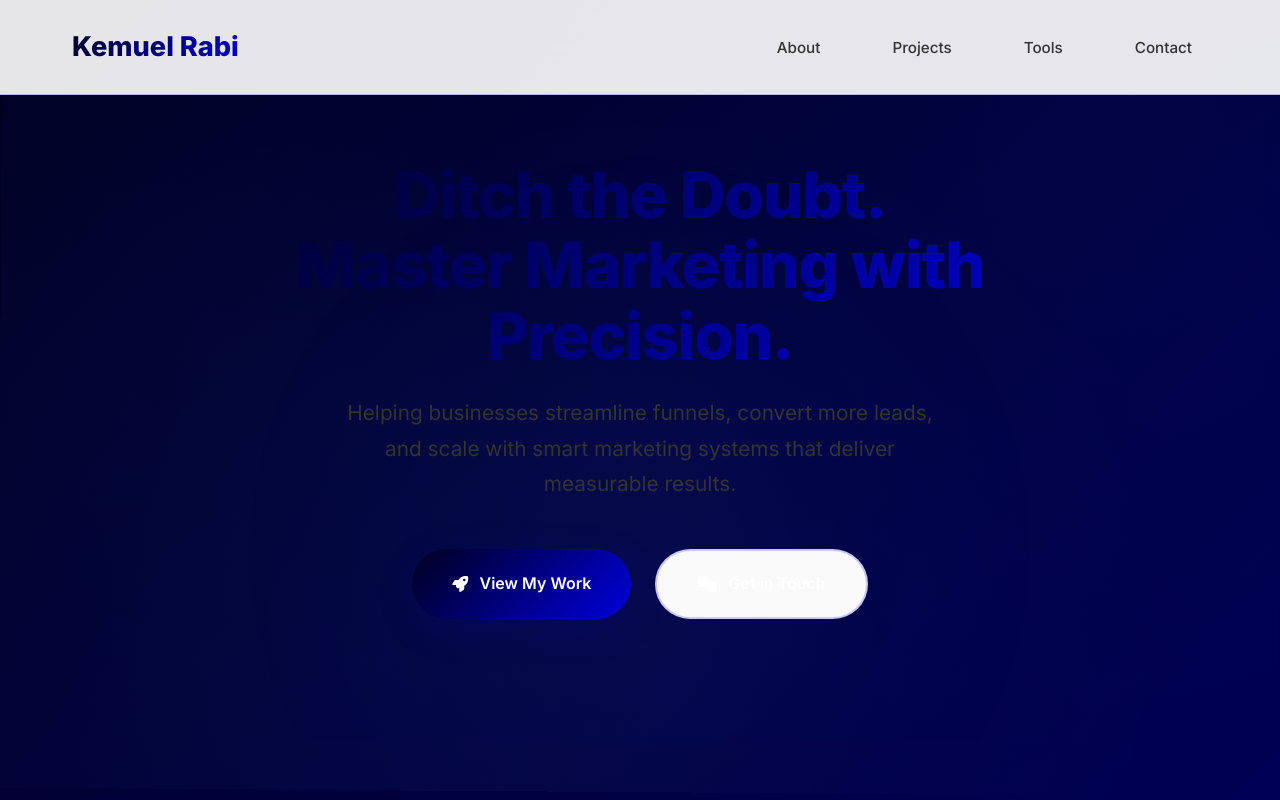
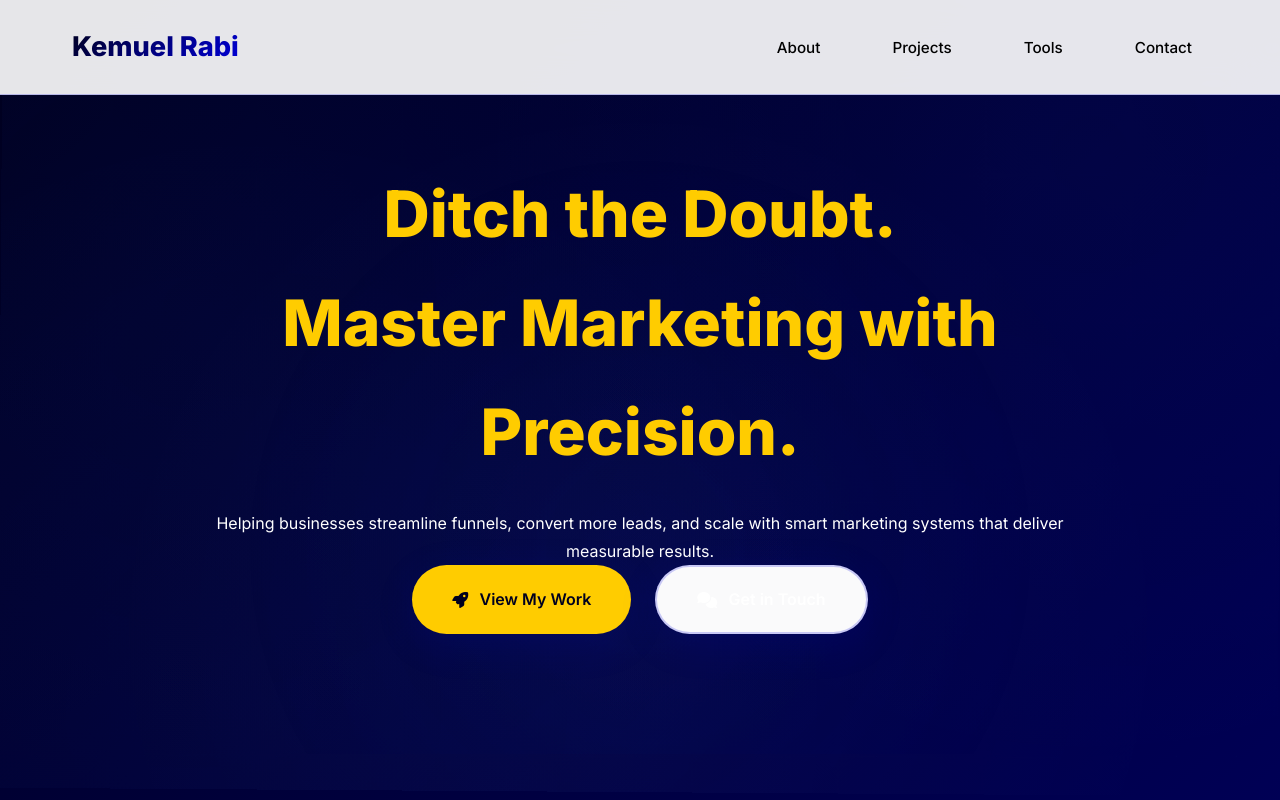
Before and after one commit to mktbykem/mktbykem.github.io, a plain HTML site: page index.html in a window 1280 px wide. Shown: the top 800 px of the page. Drawn offline with Linux system fonts and the light colour scheme; animation ran at ten frames a second.

Commit message:
Update index.html

```diff
--- a/index.html
+++ b/index.html
@@ -169,7 +169,7 @@
 
     .nav-links a {
       text-decoration: none;
-      color: var(--text-secondary); font-weight: 500;
+      color: black; font-weight: 500;
       font-weight: 500;
       font-size: 0.95rem;
       position: relative;
@@ -179,7 +179,7 @@
     }
 
     .nav-links a:hover {
-      color: var(--deep-blue);
+      color: var(--golden-yellow);
       background: var(--powder-blue);
       transform: translateY(-2px);
     }
@@ -218,15 +218,12 @@
     }
 
     .hero h1 {
-      font-size: clamp(2.8rem, 6vw, 4rem);
-      font-weight: 800;
-      margin-bottom: 1.5rem;
-      background: var(--gradient-primary);
-      -webkit-background-clip: text;
-      -webkit-text-fill-color: transparent;
-      background-clip: text;
-      line-height: 1.1;
-      letter-spacing: -0.02em;
+     font-size: clamp(2.8rem, 6vw, 4rem);
+     font-weight: 800;
+     margin-bottom: 1.5rem;
+     color: var(--golden-yellow);
+    }
+
     }
 
     .hero-subtitle {
@@ -261,8 +258,9 @@
     }
 
     .btn-primary {
-      background: var(--gradient-primary);
-      color: white;
+      background: var(--golden-yellow);
+      color: #00001e;
+      border: none;
       box-shadow: var(--shadow-elevated);
     }
 
@@ -287,10 +285,10 @@
     }
 
     .btn-secondary {
-      background: #ffffff;
+      background: var(--golden-yellow);
       color: #00001e;
-      border: 2px solid var(--glass-border);
-      backdrop-filter: var(--blur-glass);
+      border: none;
+      box-shadow: var(--shadow-elevated);
     }
 
     .btn-secondary:hover {
@@ -308,10 +306,10 @@
     }
 
     .btn-secondary:hover {
-      background: var(--powder-blue);
-      border-color: var(--bright-blue);
+      background: #ffd000;
+      color: #00001e;
       transform: translateY(-3px);
-      box-shadow: var(--shadow-elevated);
+      box-shadow: var(--shadow-dramatic);
     }
 
     /* Enhanced Sections */
```
